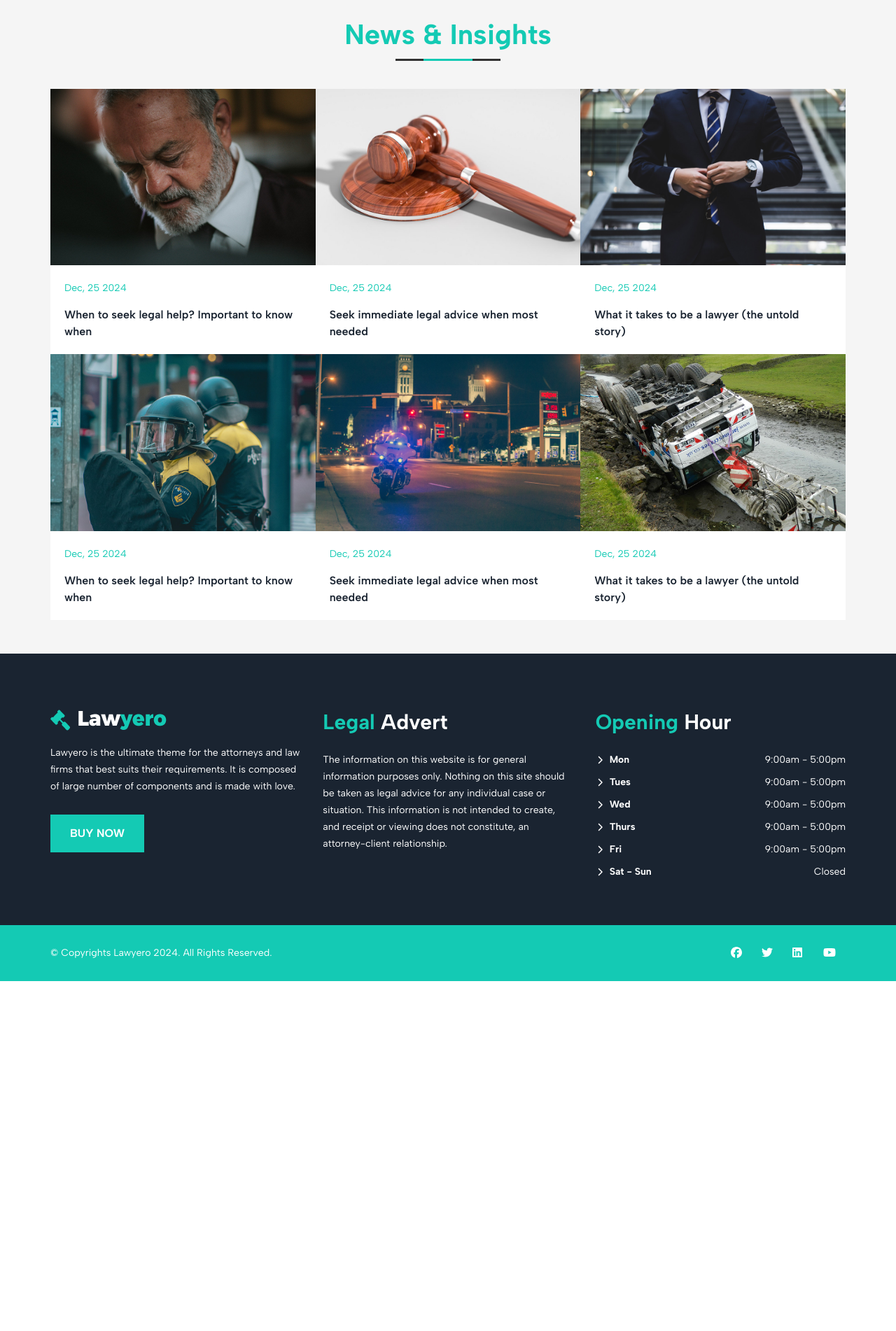
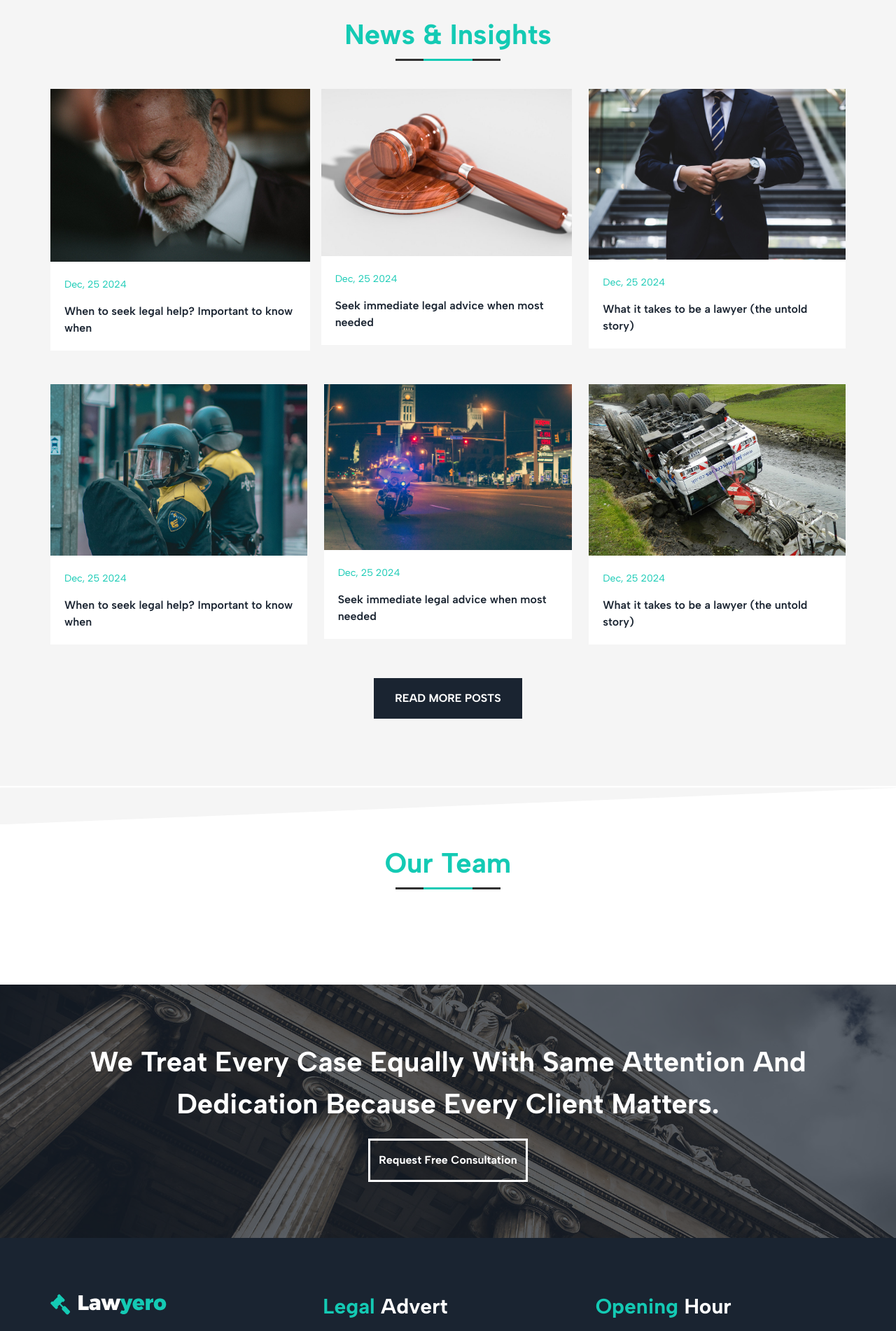
Before and after one commit to kod-man/law, a Next.js app: page / in a window 1280 px wide. Shown: the part 3620-5522 px from the top of the page at 70% size. Before the commit the page ends 5022 px from the top, so only its background shows below. Built offline with nearby package versions, Linux system fonts and the light colour scheme.

Commit message:
12-3-2024 changes

```diff
--- a/app/(root)/(home)/page.tsx
+++ b/app/(root)/(home)/page.tsx
@@ -12,8 +12,10 @@ import homeblog3 from "@/public/assets/home-blog-3.jpg";
 import homeblog4 from "@/public/assets/home-blog-4.jpg";
 import homeblog5 from "@/public/assets/home-blog-5.jpg";
 import homeblog6 from "@/public/assets/home-blog-6.jpg";
+import homeconsultationcall from "@/public/assets/home-request-consultation.jpg";
 import { FontAwesomeIcon } from "@fortawesome/react-fontawesome";
 import ButtonCustomdark from "@/components/global/button-dark";
+import SecondaryButtonCustom from "@/components/global/secondary-button";
 import PrimaryHeadline from "@/components/global/primary-headline";
 import Link from "next/link";
 
@@ -328,7 +330,7 @@ const Home = () => {
         </div>
       </div>
 
-    <div className="relative bg-grey pt-20">
+    <div className="relative bg-grey pt-20 pb-24">
       <Image
             src={homeblogbefore}
             alt="Home BLog"
@@ -337,7 +339,7 @@ const Home = () => {
       <div className="container">
         <PrimaryHeadline text="News & Insights" />
         <div className="flex flex-wrap">
-          <div className="basis-1/3 group">
+          <div className="basis-1/3 group pr-2 mb-12">
             <div className="overflow-hidden">
               <Image
                 src={homeblog1}
@@ -354,7 +356,7 @@ const Home = () => {
               </h3>
             </div>
           </div>
-          <div className="basis-1/3 group">
+          <div className="basis-1/3 group pr-3 pl-2 mb-12">
             <div className="overflow-hidden">
               <Image
                 src={homeblog2}
@@ -371,7 +373,7 @@ const Home = () => {
               </h3>
             </div>
           </div>
-          <div className="basis-1/3 group">
+          <div className="basis-1/3 group pl-3 mb-12">
             <div className="overflow-hidden">
               <Image
                 src={homeblog3}
@@ -388,7 +390,7 @@ const Home = () => {
               </h3>
             </div>
           </div>
-          <div className="basis-1/3 group">
+          <div className="basis-1/3 group pr-3 mb-12">
             <div className="overflow-hidden">
               <Image
                 src={homeblog4}
@@ -405,7 +407,7 @@ const Home = () => {
               </h3>
             </div>
           </div>
-          <div className="basis-1/3 group  mb-12">
+          <div className="basis-1/3 group pr-3 pl-3  mb-12">
             <div className="overflow-hidden">
               <Image
                 src={homeblog5}
@@ -422,7 +424,7 @@ const Home = () => {
               </h3>
             </div>
           </div>
-          <div className="basis-1/3 group  mb-12">
+          <div className="basis-1/3 group pl-3  mb-12">
             <div className="overflow-hidden">
               <Image
                 src={homeblog6}
@@ -440,8 +442,35 @@ const Home = () => {
             </div>
           </div>
         </div>
+        <div className="text-center">
+          <SecondaryButtonCustom href="#" text="Read More Posts" />
+        </div>
       </div>
+      <Image
+          src={homeblogbefore}
+          alt="Home BLog"
+          className="absolute -bottom-[56px] z-[3] w-full rotate-180"
+        />
     </div>
+    <div className="container pt-20 pb-24">
+      <PrimaryHeadline text="Our Team" />
+    </div>
+    <div className="bg-black py-20 relative overflow-hidden before:bg-[#1a2431] before:absolute before:top-0 before:left-0 before:w-full before:h-full before:content-[''] before:opacity-70 before:z-[2]">
+        <Image
+          src={homeconsultationcall}
+          alt="Home Consultation Call"
+          fill={true}
+          className="object-cover"
+        />
+        <div className="container relative z-[3] text-center">
+          <h2 className="text-[40px] text-white font-bold px-14 text-center mb-5 inline-block">We Treat Every Case Equally With Same Attention And Dedication Because Every Client Matters.</h2>
+          <Link className="border-[3px] border-white text-base font-bold text-white px-3 py-4 inline-block" href="#">
+            Request Free Consultation
+          </Link>
+
+        </div>
+
+      </div>
     </>
   );
 };
--- a/app/globals.css
+++ b/app/globals.css
@@ -86,4 +86,7 @@
   .primary-headline{
     @apply text-[40px] text-primary-main font-bold relative mb-10 pb-2 text-center before:absolute before:bottom-0 before:left-0 before:m-auto before:right-0 before:bg-[#313131] before:w-[150px] before:h-[3px] after:absolute after:bottom-0 after:left-0 after:m-auto after:right-0 after:bg-primary-main after:w-[70px] after:h-[3px]
   }
+  .secondary-button{
+    @apply inline-block py-[15px] px-7 border-2 border-transparent font-bold uppercase bg-background transition-all hover:pr-11 text-white relative hover:bg-transparent hover:text-background hover:border-background;
+  }
 }
--- /dev/null
+++ b/components/global/secondary-button.tsx
@@ -0,0 +1,16 @@
+import { FontAwesomeIcon } from "@fortawesome/react-fontawesome";
+import Link from "next/link";
+
+const SecondaryButtonCustom = ({ text, href }: any) => {
+  return (
+    <Link className="group secondary-button" href={href}>
+      {text}
+      <FontAwesomeIcon
+        icon="chevron-right"
+        className="w-3 absolute top-1/2 opacity-0 right-1/3 -translate-y-1/2 group-hover:right-5 group-hover:opacity-100 h-[15px]"
+      />
+    </Link>
+  );
+};
+
+export default SecondaryButtonCustom;
```
Also changed, not shown: public/assets/home-request-consultation.jpg (added).
